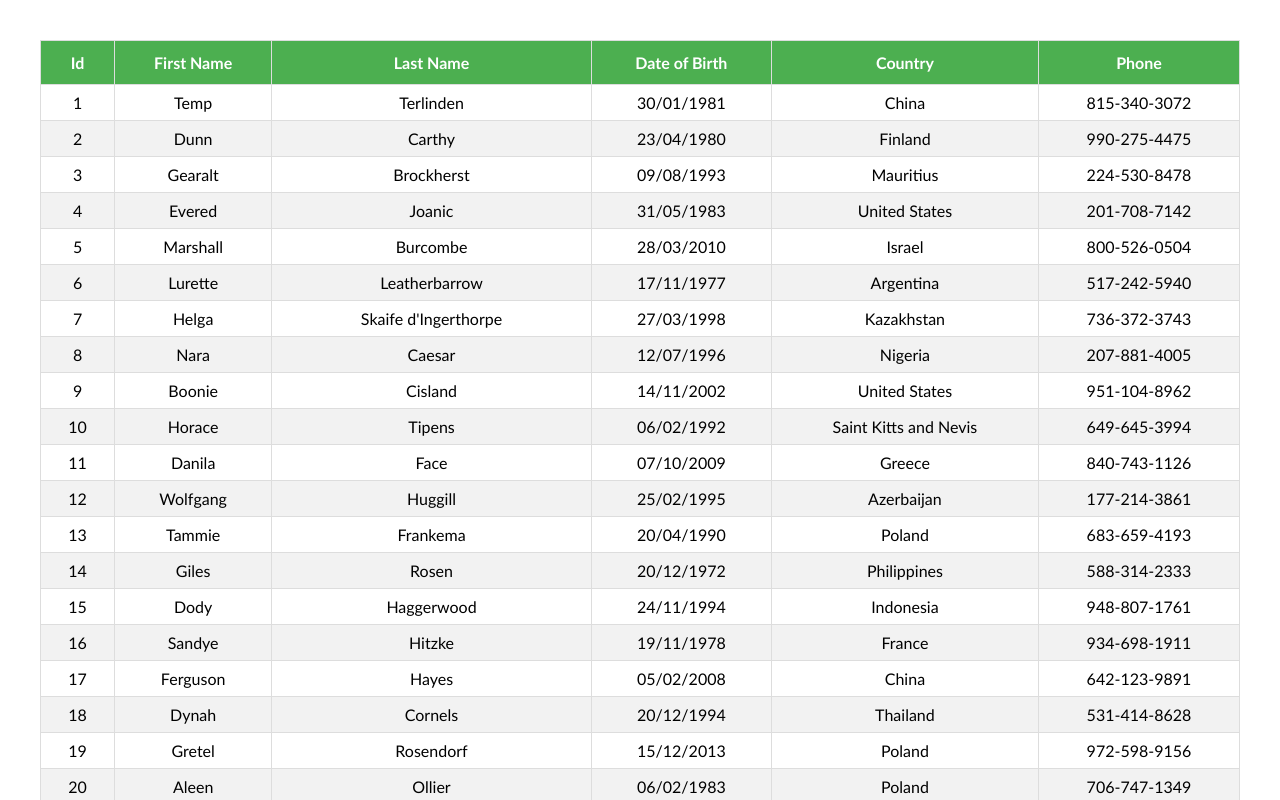
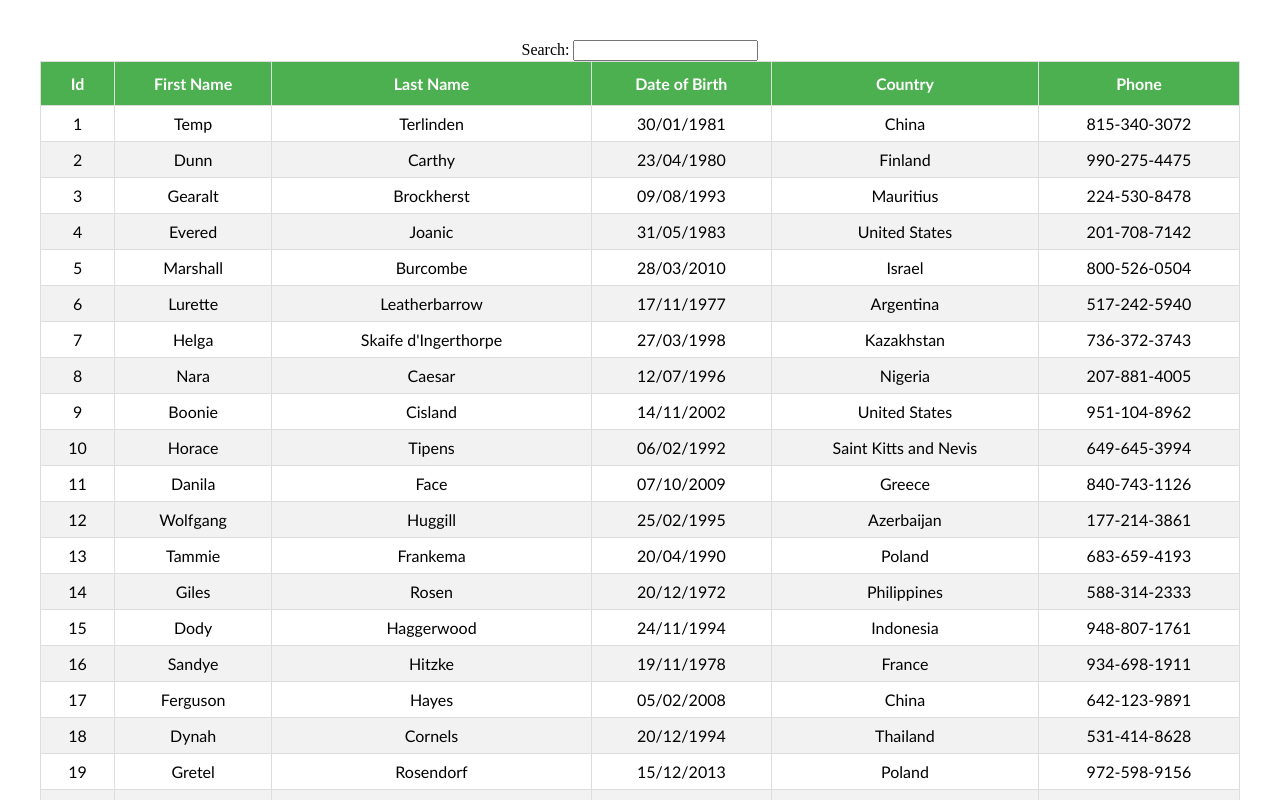
Before and after one commit to bostiog1/React-table, a React (Vite) app: page / in a window 1280 px wide. Shown: the top 800 px of the page. Built offline with nearby package versions, Linux system fonts and the light colour scheme.

Commit message:
global filtering

```diff
--- a/src/App.jsx
+++ b/src/App.jsx
@@ -2,13 +2,14 @@
 import "./App.css";
 import { BasicTable } from "./components/BasicTable";
 import { SortingTable } from "./components/SortingTable";
+import { FilteringTable } from "./components/FilteringTable";
 
 function App() {
   const [count, setCount] = useState(0);
 
   return (
     <div className="App">
-      <SortingTable />
+      <FilteringTable />
     </div>
   );
 }
--- /dev/null
+++ b/src/components/FilteringTable.jsx
@@ -0,0 +1,70 @@
+import React, { useMemo } from "react";
+import { useTable, useGlobalFilter } from "react-table";
+import MOCK_DATA from "./MOCK_DATA.json";
+import { COLUMNS } from "./columns";
+import "./table.css";
+import GlobalFilter from "./GlobalFilter";
+
+export const FilteringTable = () => {
+  const columns = useMemo(() => COLUMNS, []);
+  const data = useMemo(() => MOCK_DATA, []);
+
+  const {
+    getTableProps,
+    getTableBodyProps,
+    headerGroups,
+    footerGroups,
+    rows,
+    prepareRow,
+    state,
+    setGlobalFilter,
+  } = useTable(
+    {
+      columns,
+      data,
+    },
+    useGlobalFilter
+  );
+
+  const { globalFilter } = state;
+
+  return (
+    <>
+      <GlobalFilter filter={globalFilter} setFilter={setGlobalFilter} />
+      <table {...getTableProps()}>
+        <thead>
+          {headerGroups.map((headerGroup) => (
+            <tr {...headerGroup.getHeaderGroupProps()}>
+              {headerGroup.headers.map((column) => (
+                <th {...column.getHeaderProps()}>{column.render("Header")}</th>
+              ))}
+            </tr>
+          ))}
+        </thead>
+        <tbody {...getTableBodyProps()}>
+          {rows.map((row) => {
+            prepareRow(row);
+            return (
+              <tr {...row.getRowProps()}>
+                {row.cells.map((cell) => {
+                  return (
+                    <td {...cell.getCellProps()}>{cell.render("Cell")}</td>
+                  );
+                })}
+              </tr>
+            );
+          })}
+        </tbody>
+        <tfoot>
+          {footerGroups.map((footerGroup) => (
+            <tr {...footerGroup.getFooterGroupProps()}>
+              {footerGroup.headers.map((column) => (
+                <td {...column.getFooterProps()}>{column.render("Footer")}</td>
+              ))}
+            </tr>
+          ))}
+        </tfoot>
+      </table>
+    </>
+  );
+};
--- /dev/null
+++ b/src/components/GlobalFilter.jsx
@@ -0,0 +1,12 @@
+import React from "react";
+
+function GlobalFilter({ filter, setFilter }) {
+  return (
+    <span>
+      Search:{" "}
+      <input value={filter || ""} onChange={(e) => setFilter(e.target.value)} />
+    </span>
+  );
+}
+
+export default GlobalFilter;
```
